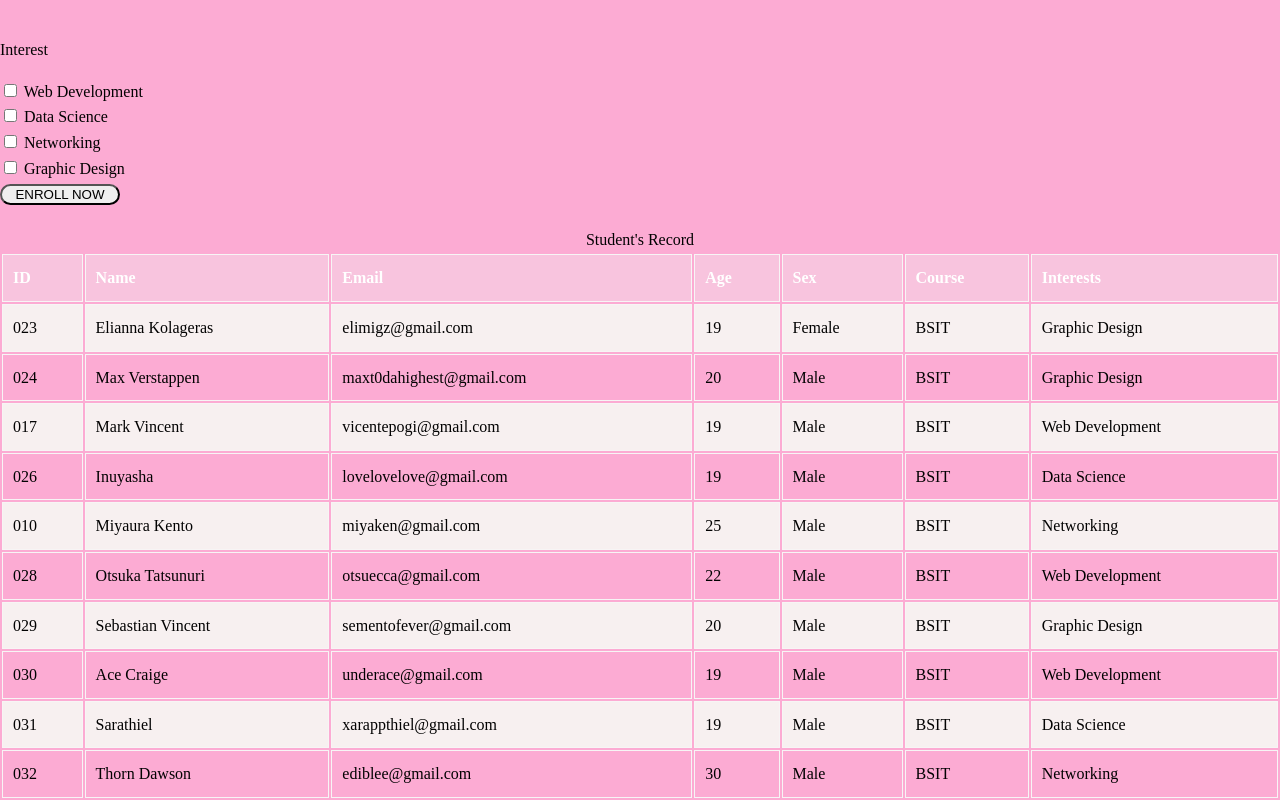
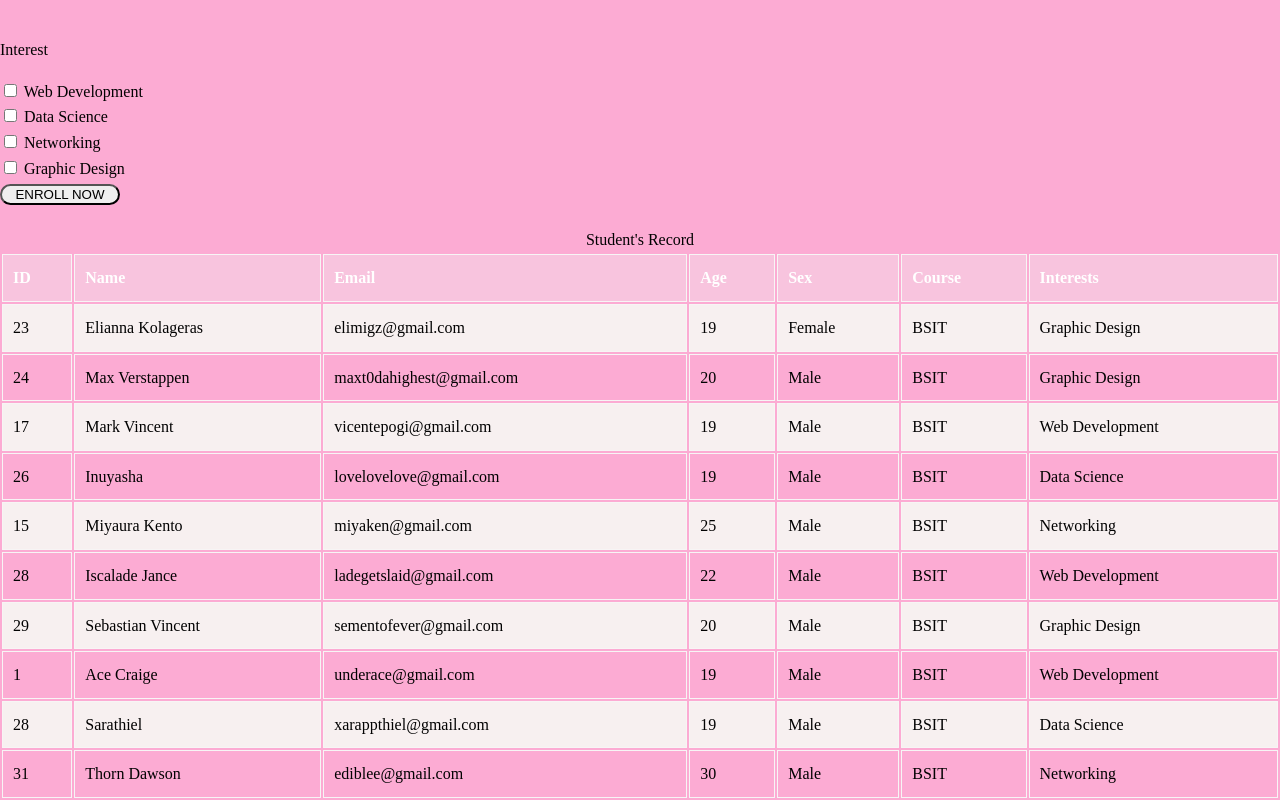
Before and after one commit to xaiiilo/Student-Enrollment-Form, a plain HTML site: page index.html in a window 1280 px wide. Shown: the part 760-1560 px from the top of the page. Drawn offline with Linux system fonts and the light colour scheme.

Commit message:
index.html

```diff
--- a/index.html
+++ b/index.html
@@ -65,7 +65,7 @@
           <th>Interests</th>
         </tr>
         <tr>
-          <td>023</td>
+          <td>23</td>
           <td>Elianna Kolageras</td>
           <td>elimigz@gmail.com</td>
           <td>19</td>
@@ -74,7 +74,7 @@
           <td>Graphic Design</td>
         </tr>
         <tr>
-          <td>024</td>
+          <td>24</td>
           <td>Max Verstappen</td>
           <td>maxt0dahighest@gmail.com</td>
           <td>20</td>
@@ -83,7 +83,7 @@
           <td>Graphic Design</td>
         </tr>
         <tr>
-          <td>017</td>
+          <td>17</td>
           <td>Mark Vincent</td>
           <td>vicentepogi@gmail.com</td>
           <td>19</td>
@@ -92,7 +92,7 @@
           <td>Web Development</td>
         </tr>
         <tr>
-          <td>026</td>
+          <td>26</td>
           <td>Inuyasha</td>
           <td>lovelovelove@gmail.com</td>
           <td>19</td>
@@ -101,7 +101,7 @@
           <td>Data Science</td>
         </tr>
         <tr>
-          <td>010</td>
+          <td>15</td>
           <td>Miyaura Kento</td>
           <td>miyaken@gmail.com</td>
           <td>25</td>
@@ -110,16 +110,16 @@
           <td>Networking</td>
         </tr>
         <tr>
-          <td>028</td>
-          <td>Otsuka Tatsunuri</td>
-          <td>otsuecca@gmail.com</td>
+          <td>28</td>
+          <td>Iscalade Jance</td>
+          <td>ladegetslaid@gmail.com</td>
           <td>22</td>
           <td>Male</td>
           <td>BSIT</td>
           <td>Web Development</td>
         </tr>
         <tr>
-          <td>029</td>
+          <td>29</td>
           <td>Sebastian Vincent</td>
           <td>sementofever@gmail.com</td>
           <td>20</td>
@@ -128,7 +128,7 @@
           <td>Graphic Design</td>
         </tr>
         <tr>
-          <td>030</td>
+          <td>1</td>
           <td> Ace Craige</td>
           <td>underace@gmail.com</td>
           <td>19</td>
@@ -137,7 +137,7 @@
           <td>Web Development</td>
         </tr>
         <tr>
-          <td>031</td>
+          <td>28</td>
           <td>Sarathiel</td>
           <td>xarappthiel@gmail.com</td>
           <td>19</td>
@@ -146,7 +146,7 @@
           <td>Data Science</td>
         </tr>
         <tr>
-          <td>032</td>
+          <td>31</td>
           <td>Thorn Dawson </td>
           <td>ediblee@gmail.com</td>
           <td>30</td>
```
